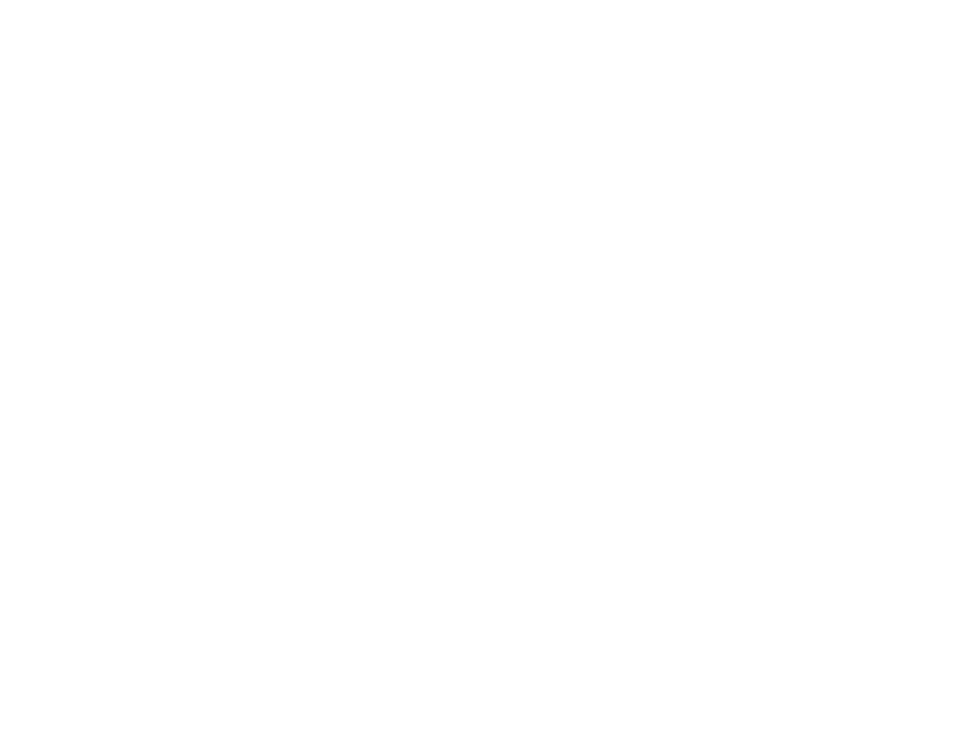
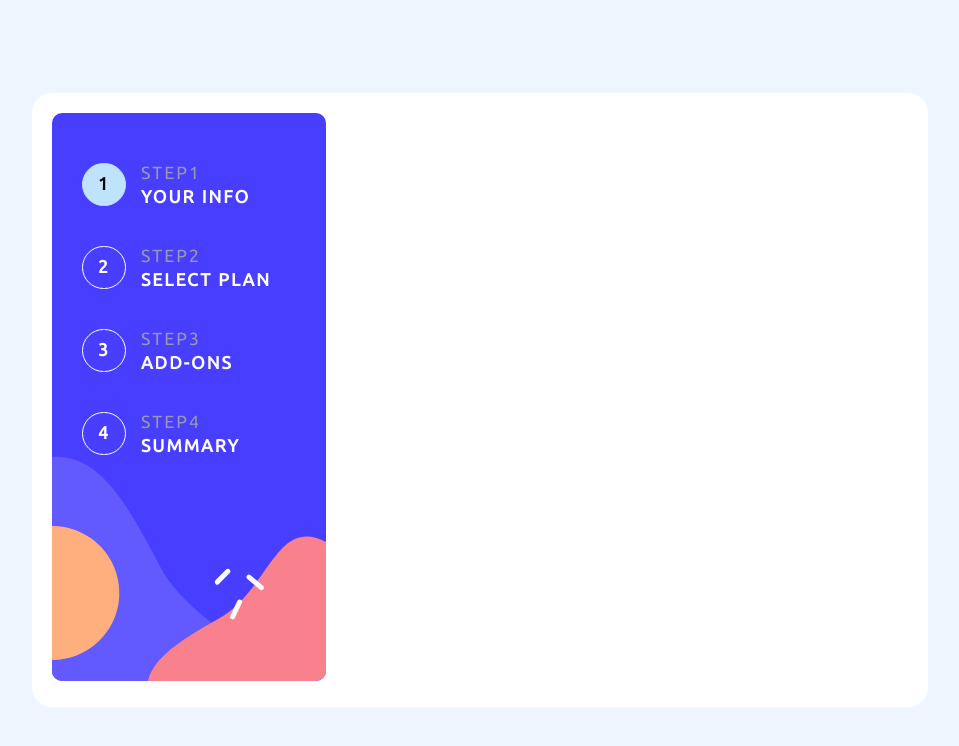
Before and after one commit to Mahmoud-solaiman/multistep-form, a plain HTML site: page index.html in a window 1280 px wide. Shown: the whole page, without its empty margins (160-1119 px from the left). Drawn offline with Linux system fonts and the light colour scheme.

Commit message:
Creating the steps tracker panel

```diff
--- a/index.html
+++ b/index.html
@@ -7,6 +7,47 @@
     <link rel="stylesheet" href="./scss/main.css">
 </head>
 <body>
+    <div class="container">
+        <div class="app">
+            <div class="steps-tracker">
+                <div class="step">
+                    <h2 class="step-order active-step">1</h2>
+                    <h2 class="step-title">
+                        <span class="step-number">STEP1</span>
+                        YOUR INFO
+                    </h2>
+                </div>
+                <div class="step">
+                    <h2 class="step-order">2</h2>
+                    <h2 class="step-title">
+                        <span class="step-number">STEP2</span>
+                        SELECT PLAN
+                    </h2>
+                </div>
+                <div class="step">
+                    <h2 class="step-order">3</h2>
+                    <h2 class="step-title">
+                        <span class="step-number">STEP3</span>
+                        ADD-ONS
+                    </h2>
+                </div>
+                <div class="step">
+                    <h2 class="step-order">4</h2>
+                    <h2 class="step-title">
+                        <span class="step-number">STEP4</span>
+                        SUMMARY
+                    </h2>
+                </div>
+            </div>
+            <div class="current-step">
+                <div class="steps">
+                    <div class="step-one"></div>
+                </div>
+                <div class="control-btns"></div>
+            </div>
+        </div>
+    </div>
+
 
     <script src="app.js"></script>
 </body>
--- /dev/null
+++ b/scss/_app.scss
@@ -0,0 +1,8 @@
+.app {
+    display:flex;
+    gap:50px;
+    background-color:#fff;
+    width:70%;
+    padding:20px;
+    border-radius:20px;
+}
--- a/scss/_colors.scss
+++ b/scss/_colors.scss
@@ -2,4 +2,5 @@ $next-step-btn:#02295a;
 $instructions-text:#9699ab;
 $steps-background:#bfe2fd;
 $error-state:#ed3548;
-$checkbox-background:hsl(243, 100%, 62%);
+$checkbox-background:#473dff;
+$body-background:#f0f6ff;
--- /dev/null
+++ b/scss/_container.scss
@@ -0,0 +1,9 @@
+.container {
+    background-color:hsl(217, 100%, 97%);
+    width:100%;
+    height:100vh;
+    display:flex;
+    justify-content: center;
+    padding:93px 0;
+    // align-items: center;
+}
--- /dev/null
+++ b/scss/_steps-tracker.scss
@@ -0,0 +1,48 @@
+.steps-tracker {
+    background-image: url('../images/bg-sidebar-desktop.svg');
+    background-repeat: no-repeat;
+    padding:50px 30px 0 30px;
+    display:flex;
+    flex-direction: column;
+    width:100%;
+    gap:40px;
+}
+
+.step {
+    display:flex;
+    gap:15px;
+
+    & h2 {
+        font-size:1.1rem;
+        color:#fff;
+        font-weight:700;
+        letter-spacing:2px;
+    }
+}
+
+.step-order {
+    border:1px solid #fff;
+    padding:10px 15px;
+    border-radius: 50px;
+    cursor:pointer;
+    transition: .15s linear;
+
+    &:hover {
+        background-color: $steps-background;
+        border-color: $steps-background;
+        color:black;
+    }
+}
+
+.step .active-step {
+    background-color: $steps-background;
+    border-color: $steps-background;
+    color:black;
+}
+
+.step-number {
+    display:block;
+    font-weight:500;
+    color:$instructions-text;
+    margin-bottom:5px;
+}
--- a/scss/main.scss
+++ b/scss/main.scss
@@ -1,2 +1,5 @@
 @import 'resets';
 @import 'colors';
+@import 'container';
+@import 'app';
+@import 'steps-tracker';
```
Also changed, not shown: scss/main.css, 1 other file.
